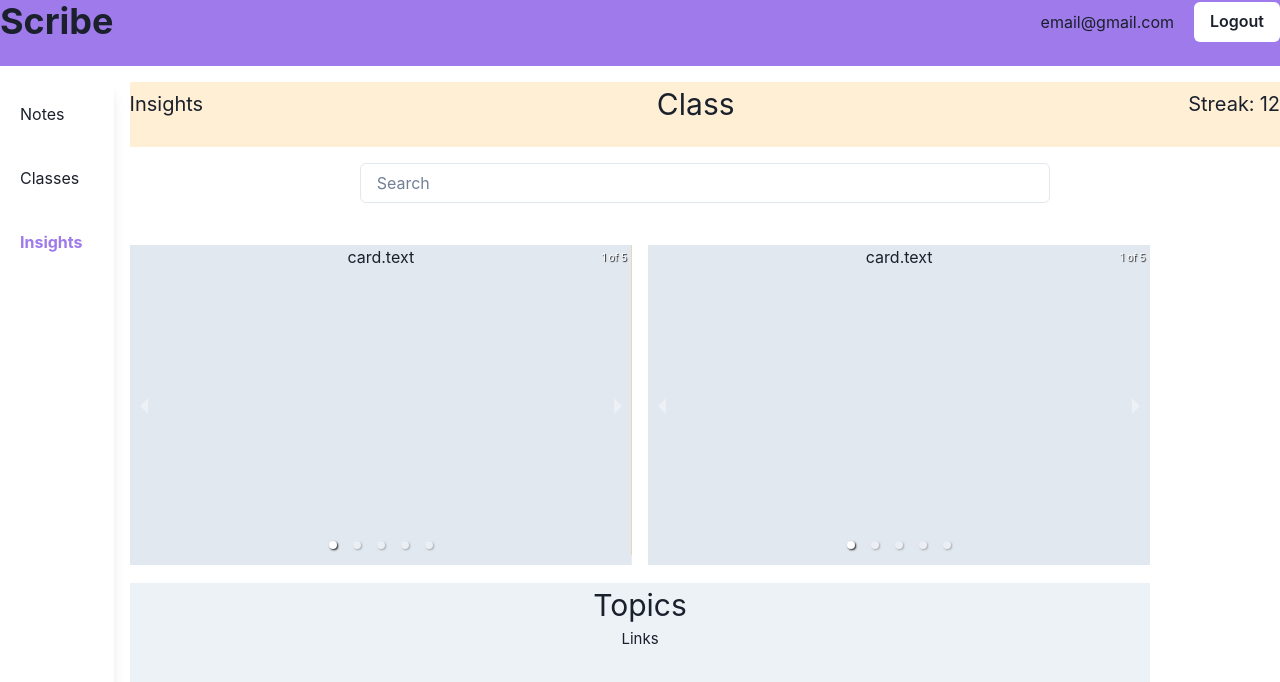
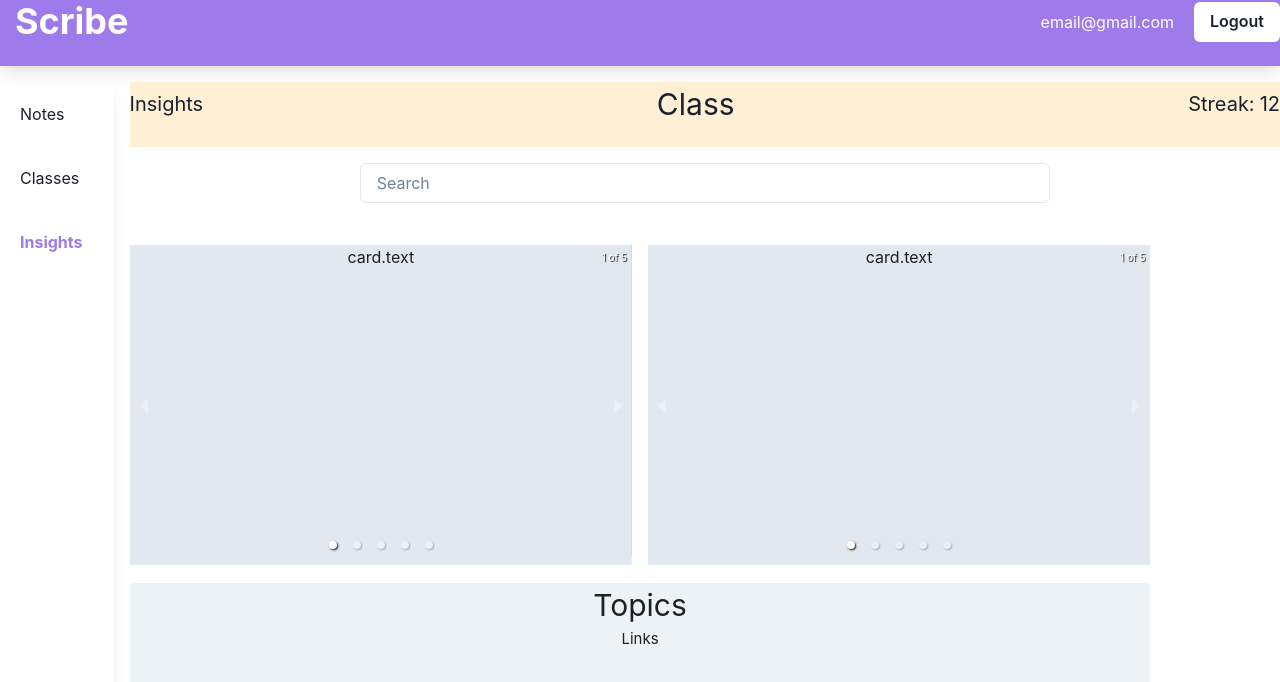
Before and after one commit to sona78/Scribe, a React (Create React App) app: page /insights in a window 1280 px wide. Shown: the top 682 px of the page. Built offline with nearby package versions, Linux system fonts and the light colour scheme; what @aws-amplify/ui-react, aws-amplify would draw is missing.

Commit message:
changed headbar color and shadows

```diff
--- a/src/pages/ClassPage.js
+++ b/src/pages/ClassPage.js
@@ -118,9 +118,9 @@ function ClassPage() {
           templateColumns='repeat(10, 1fr)'
           gap={4}
       >
-      <GridItem rowSpan={1} colSpan={10} bg='purple.400'>
+      <GridItem rowSpan={1} colSpan={10} bg='purple.400' color="white" boxShadow={"lg"}>
           <Flex as="nav" alignItems="center">
-              <Heading as="h1">Scribe</Heading>
+              <Heading as="h1" ml="15px">Scribe</Heading>
               <Spacer/>
               <HStack spacing="20px">
                   <Button bg="white">Logout</Button>
--- a/src/pages/EditorPage.js
+++ b/src/pages/EditorPage.js
@@ -144,13 +144,13 @@ function EditorPage() {
         <div className="home">
             <Grid
                 h='calc(100vh)'
-                templateRows='repeat(11, 1fr)'
+                templateRows='repeat(10, 1fr)'
                 templateColumns='repeat(11, 1fr)'
                 gap={3}
             >
-            <GridItem rowSpan={1} colSpan={11} bg='purple.400'>
+            <GridItem rowSpan={1} colSpan={11} bg='purple.400' color="white" boxShadow={"lg"}>
                 <Flex as="nav" alignItems="center">
-                    <Heading as="h1">Scribe</Heading>
+                    <Heading as="h1" ml="15px">Scribe</Heading>
                     <Spacer/>
                     <HStack spacing="20px">
                         <Link onClick={() => setEditIsOpen(true)}>{email}</Link>
--- a/src/pages/InsightPage.js
+++ b/src/pages/InsightPage.js
@@ -33,9 +33,9 @@ export default function InsightPage() {
                 templateColumns='repeat(10, 1fr)'
                 gap={4}
             >
-            <GridItem rowSpan={1} colSpan={10} bg='purple.400'>
+            <GridItem rowSpan={1} colSpan={10} bg='purple.400' color="white" boxShadow={"lg"}>
                 <Flex as="nav" alignItems="center">
-                    <Heading as="h1">Scribe</Heading>
+                    <Heading as="h1" ml="15px">Scribe</Heading>
                     <Spacer/>
                     <HStack spacing="20px">
                         <Text>email@gmail.com</Text>
```
